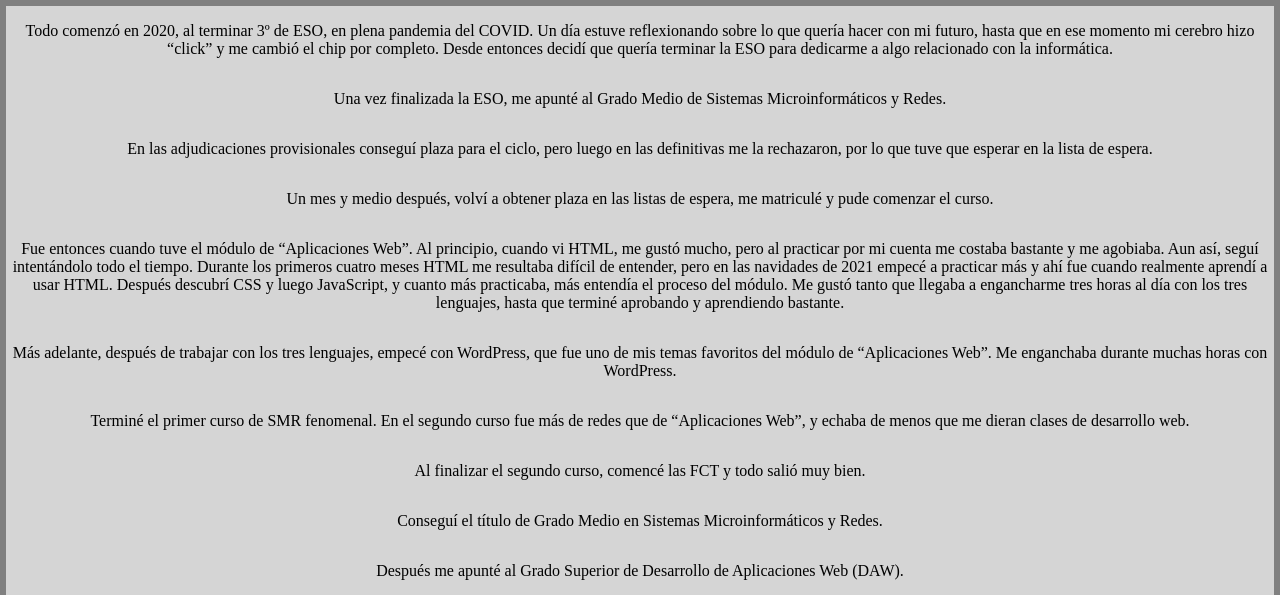
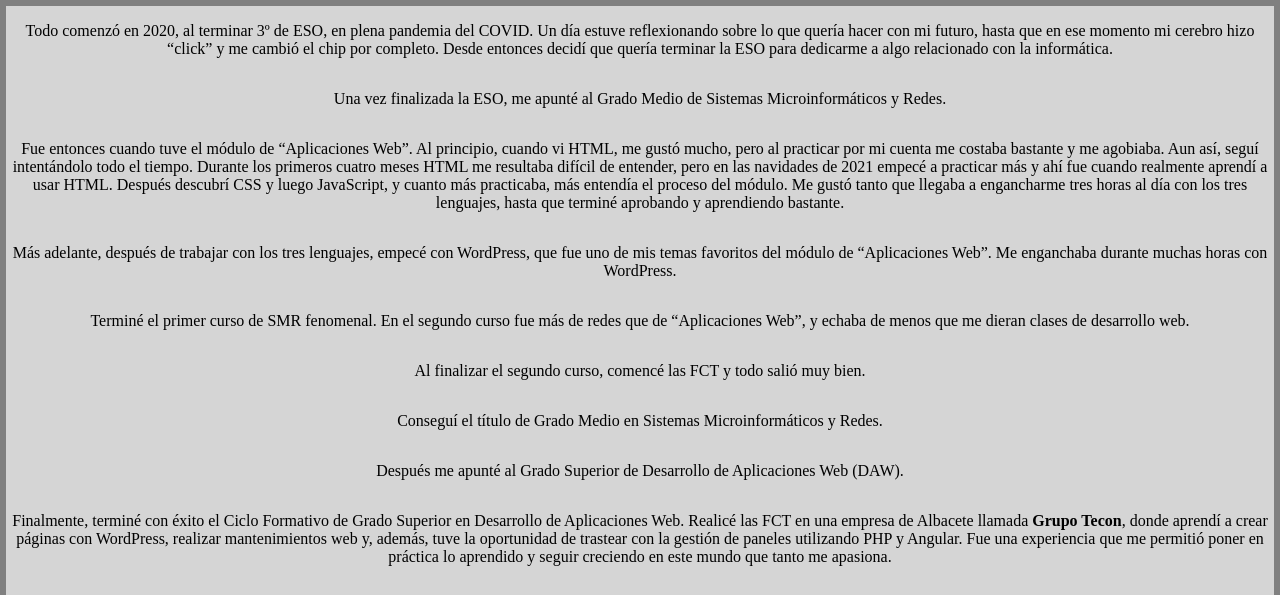
Before and after one commit to Astivero-x3d/astiverox3d.github.io, a plain HTML site: page Mi sueño/MiSueño.html in a window 1280 px wide. Shown: the part 197-792 px from the top of the page. Drawn offline with Linux system fonts and the light colour scheme.

Commit message:
Actualizacion en MiSueño.html

```diff
--- a/Mi sueño/MiSueño.html
+++ b/Mi sueño/MiSueño.html
@@ -37,11 +37,8 @@
 
             <p>Una vez finalizada la ESO, me apunté al Grado Medio de Sistemas Microinformáticos y Redes.</p>
 
-            <p>En las adjudicaciones provisionales conseguí plaza para el ciclo, pero luego en las definitivas me la rechazaron, por lo que tuve que esperar en la lista de espera.</p>
 
-            <p>Un mes y medio después, volví a obtener plaza en las listas de espera, me matriculé y pude comenzar el curso.</p>
-
-            <p>Fue entonces cuando tuve el módulo de “Aplicaciones Web”. Al principio, cuando vi HTML, me gustó mucho, pero al practicar por mi cuenta me costaba bastante y me agobiaba. Aun así, seguí intentándolo todo el tiempo. Durante los primeros cuatro meses HTML me resultaba difícil de entender, pero en las navidades de 2021 empecé a practicar más y ahí fue cuando realmente aprendí a usar HTML. Después descubrí CSS y luego JavaScript, y cuanto más practicaba, más entendía el proceso del módulo. Me gustó tanto que llegaba a engancharme tres horas al día con los tres lenguajes, hasta que terminé aprobando y aprendiendo bastante.</p>
+           <p>Fue entonces cuando tuve el módulo de “Aplicaciones Web”. Al principio, cuando vi HTML, me gustó mucho, pero al practicar por mi cuenta me costaba bastante y me agobiaba. Aun así, seguí intentándolo todo el tiempo. Durante los primeros cuatro meses HTML me resultaba difícil de entender, pero en las navidades de 2021 empecé a practicar más y ahí fue cuando realmente aprendí a usar HTML. Después descubrí CSS y luego JavaScript, y cuanto más practicaba, más entendía el proceso del módulo. Me gustó tanto que llegaba a engancharme tres horas al día con los tres lenguajes, hasta que terminé aprobando y aprendiendo bastante.</p>
 
             <p>Más adelante, después de trabajar con los tres lenguajes, empecé con WordPress, que fue uno de mis temas favoritos del módulo de “Aplicaciones Web”. Me enganchaba durante muchas horas con WordPress.</p>
 
```
